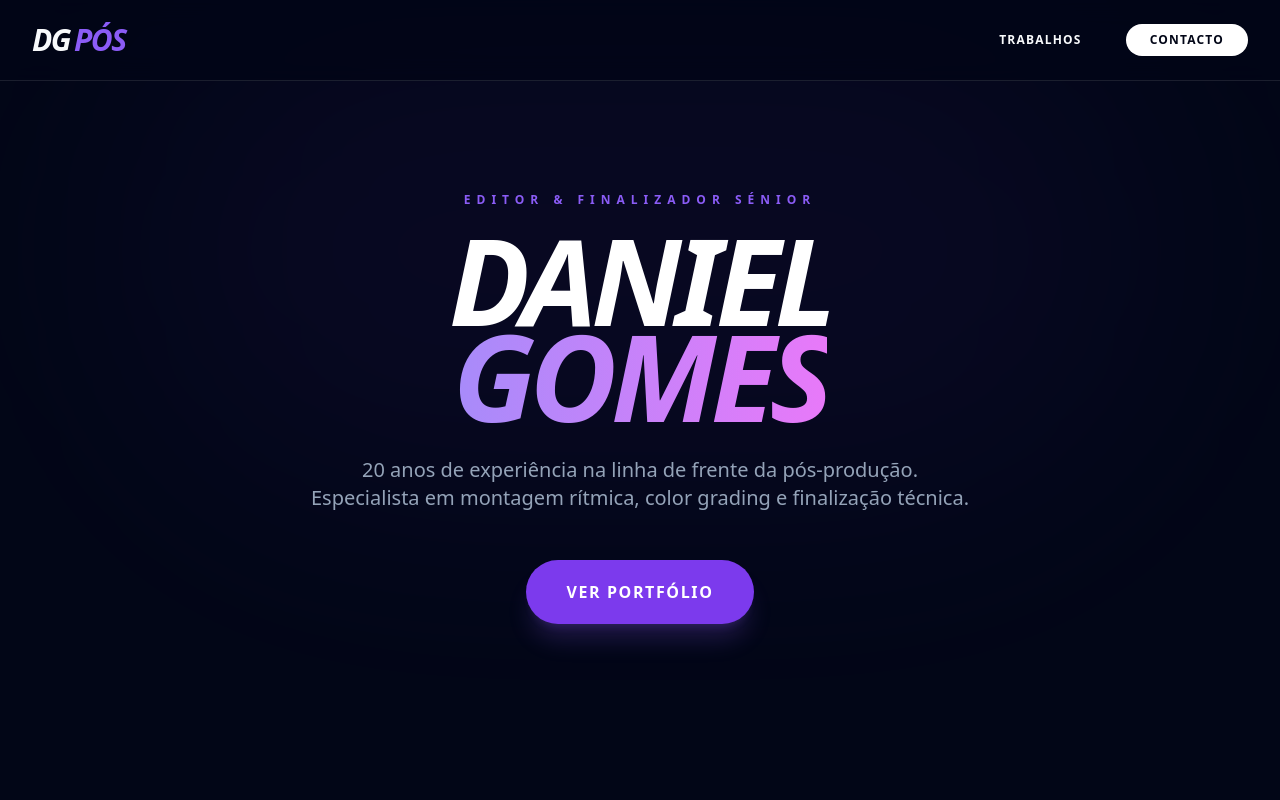
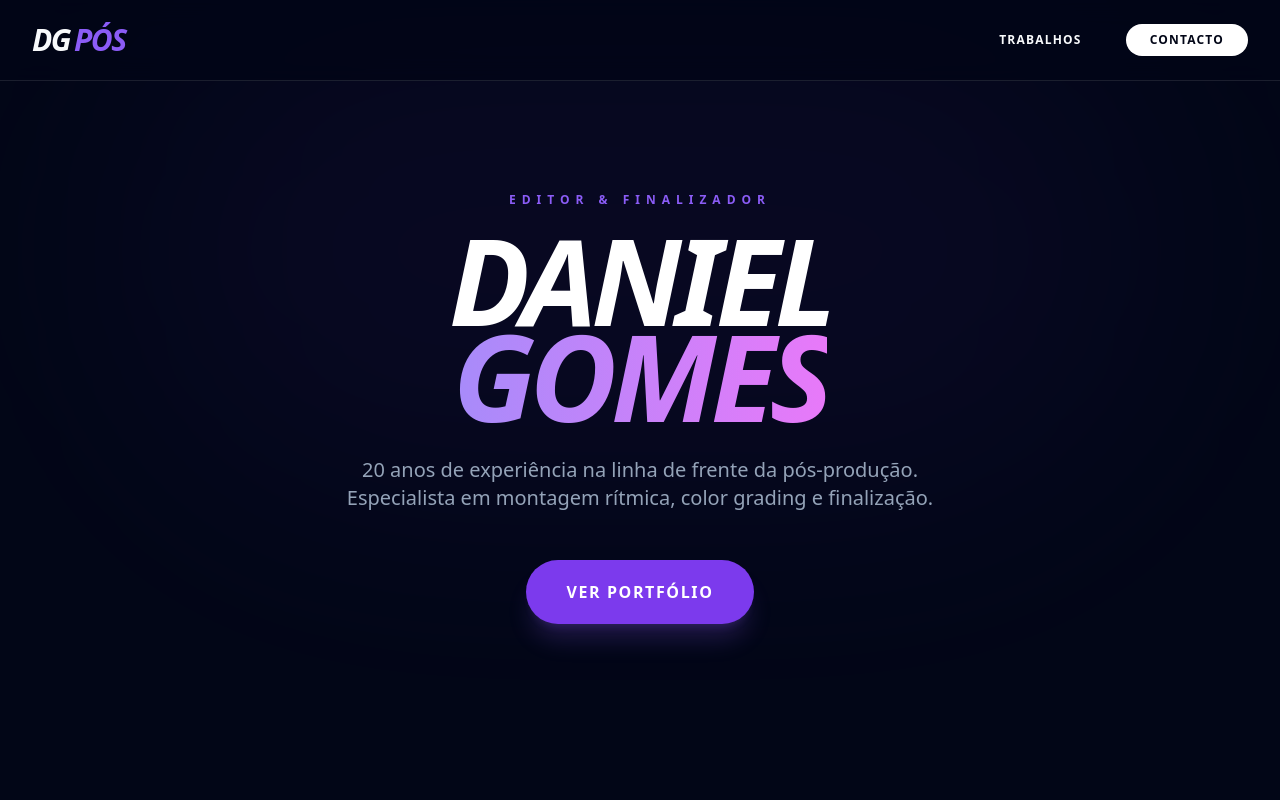
Before and after one commit to danielgomes2025/DanielGomesReel, a plain HTML site: page index.html in a window 1280 px wide. Shown: the top 800 px of the page. Drawn offline with nearby package versions, Linux system fonts and the light colour scheme.

Commit message:
Update index.html

```diff
--- a/index.html
+++ b/index.html
@@ -94,7 +94,7 @@
         <div class="absolute top-0 left-1/2 -translate-x-1/2 w-[1000px] h-[500px] bg-violet-600/10 blur-[120px] rounded-full opacity-50 pointer-events-none"></div>
 
         <div class="max-w-7xl mx-auto px-4 sm:px-6 lg:px-8 relative z-10 text-center">
-            <h3 class="text-xs font-bold tracking-[0.5em] text-violet-500 uppercase mb-6">Editor & Finalizador Sénior</h3>
+            <h3 class="text-xs font-bold tracking-[0.5em] text-violet-500 uppercase mb-6">Editor & Finalizador</h3>
             <h1 class="text-6xl md:text-[120px] font-black tracking-tighter mb-8 leading-[0.8] text-white uppercase italic">
                 DANIEL <br class="hidden md:block" />
                 <span class="text-transparent bg-clip-text bg-gradient-to-r from-violet-400 to-fuchsia-400">GOMES</span>
@@ -102,7 +102,7 @@
 
             <p class="mt-8 max-w-2xl mx-auto text-lg md:text-xl text-slate-400 mb-12 font-light leading-relaxed">
                 20 anos de experiência na linha de frente da pós-produção. <br class="hidden md:block">
-                Especialista em montagem rítmica, color grading e finalização técnica.
+                Especialista em montagem rítmica, color grading e finalização.
             </p>
 
             <div class="flex justify-center">
```
